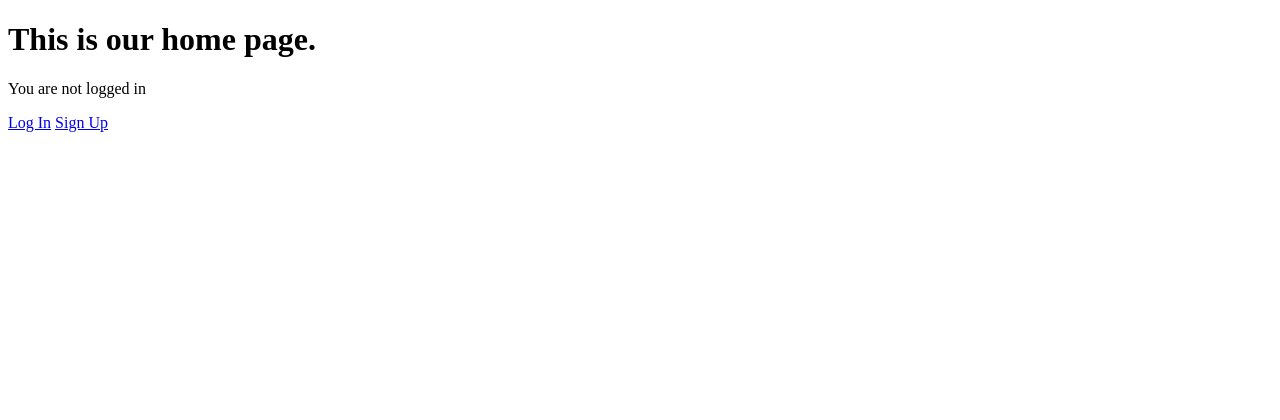
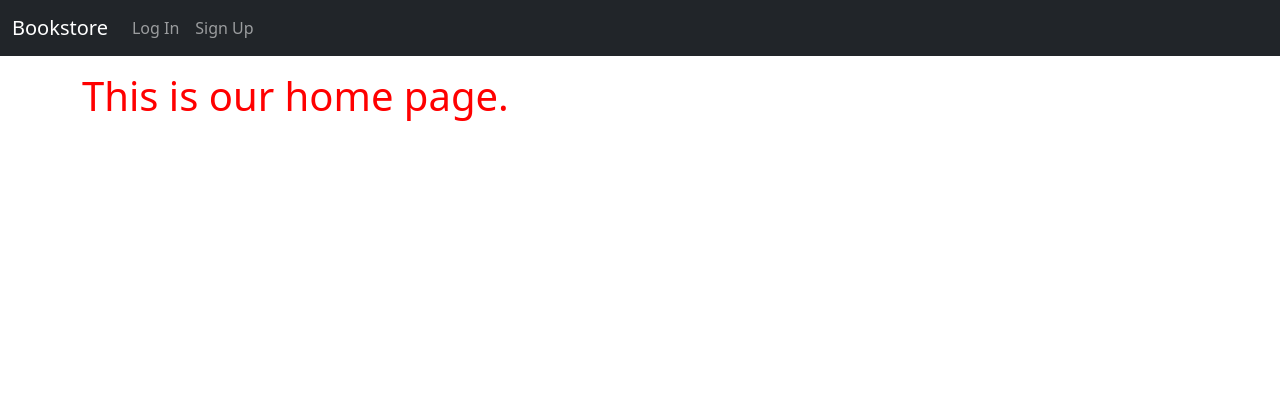
Before and after one commit to ralberrto/Bookstore, a Django app: page / in a window 1280 px wide. Shown: the top 420 px of the page. Before the commit the page ends 132 px from the top, so only its background shows below. Run offline with Django 4.2, Linux system fonts and the light colour scheme; parts of the project's set-up code (start-up, migrations or seed data) failed here and were passed over.

Commit message:
Load static files in templates and add boostrap css and js with CDN

```diff
--- a/templates/base.html
+++ b/templates/base.html
@@ -1,16 +1,53 @@
+{% load static %}
 <!DOCTYPE html>
 <html lang="en">
+
 <head>
     <meta charset="UTF-8">
     <meta http-equiv="X-UA-Compatible" content="IE=edge">
     <meta name="viewport" content="width=device-width, initial-scale=1.0">
+    <link href="https://cdn.jsdelivr.net/npm/bootstrap@5.1.3/dist/css/bootstrap.min.css" rel="stylesheet"
+        integrity="sha384-1BmE4kWBq78iYhFldvKuhfTAU6auU8tT94WrHftjDbrCEXSU1oBoqyl2QvZ6jIW3" crossorigin="anonymous" />
+    <link rel="stylesheet" href="{% static 'css/base.css' %}" />
     <title>{% block title %}Bookstore{% endblock title %}</title>
 </head>
+
 <body>
+    <nav class="navbar navbar-expand-md navbar-dark fixed-top bg-dark">
+        <div class="container-fluid">
+            <a class="navbar-brand" href="#">Bookstore</a>
+            <button class="navbar-toggler" type="button" data-bs-toggle="collapse" data-bs-targ\ et="#navbarCollapse"
+                aria-controls="navbarCollapse" aria-expanded="false" aria-label="Tog\
+    gle navigation">
+                <span class="navbar-toggler-icon"></span>
+            </button>
+            <div class="collapse navbar-collapse" id="navbarCollapse">
+                <ul class="navbar-nav me-auto mb-2 mb-md-0">
+                    {% if user.is_authenticated %}
+                    <li class="nav-item">
+                        <a class="nav-link" href="{% url 'logout' %}">Log Out</a>
+                    </li>
+                    {% else %}
+                    <li class="nav-item">
+                        <a class="nav-link" href="{% url 'login' %}">Log In</a>
+                    </li>
+                    <li class="nav-item">
+                        <a class="nav-link" href="{% url 'signup' %}">Sign Up</a>
+                    </li>
+                    {% endif %}
+                </ul>
+            </div>
+        </div>
+    </nav>
     <div class="container">
         {% block content %}
 
         {% endblock content %}
     </div>
+    <script src="https://cdn.jsdelivr.net/npm/bootstrap@5.1.3/dist/js/bootstrap.bundle.min.js"
+        integrity="sha384-ka7Sk0Gln4gmtz2MlQnikT1wXgYsOg+OMhuP+IlRH9sENBO0LRn5q+8nbTov4+1p"
+        crossorigin="anonymous"></script>
+    <script src="{% static 'js/base.js' %}"></script>
 </body>
+
 </html>
--- a/templates/home.html
+++ b/templates/home.html
@@ -4,12 +4,4 @@
 
 {% block content %}
     <h1>This is our home page.</h1>
-    {% if user.is_authenticated %}
-        <p>Hi {{ user.email }}!</p>
-        <p><a href="{% url 'logout' %}">Log Out</a></p>
-    {% else %}
-        <p>You are not logged in</p>
-        <a href="{% url 'login' %}">Log In</a>
-        <a href="{% url 'signup' %}">Sign Up</a>
-    {% endif %}
 {% endblock content %}
```
